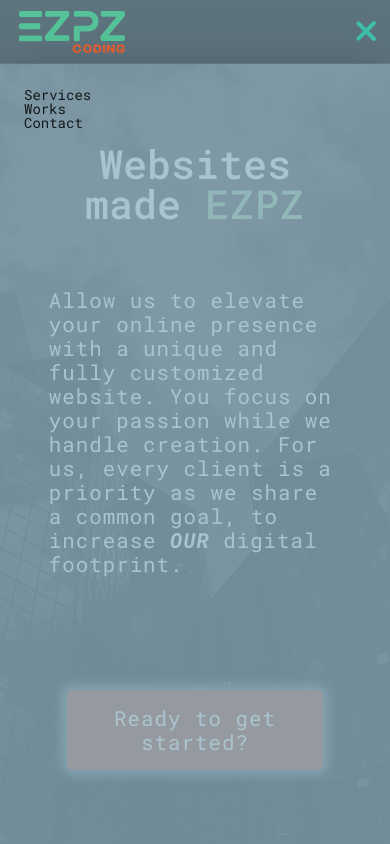
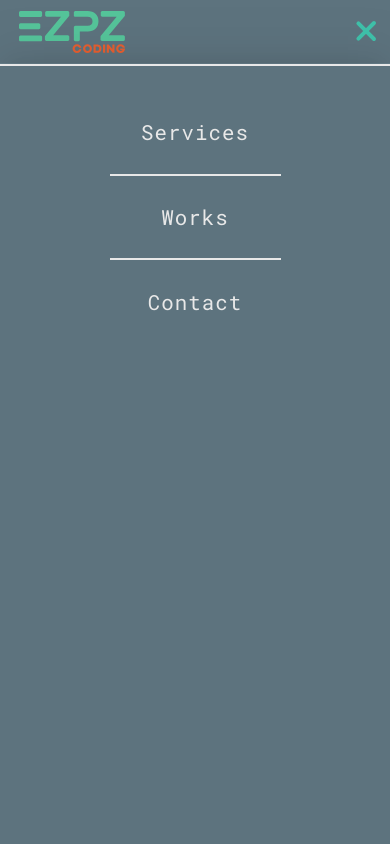
Before and after one commit to pixelverse-studios/pixelverse-studios-ui, a Next.js app: page / in a window 390 px wide. Both pictures are taken after a click on the element 362 px from the left and 31 px from the top of the page. Shown: the top 844 px of the page. Built offline with nearby package versions, Linux system fonts and the light colour scheme.

Commit message:
mobile nav layout

```diff
--- a/components/nav/Nav.module.scss
+++ b/components/nav/Nav.module.scss
@@ -22,13 +22,36 @@
             height: 3rem;
         }
     }
+}
 
-    ul {
+.navContent {
     flex-grow: 0.5;
     height: var(--nav-height);
     display: flex;
     justify-content: space-evenly;
     margin: 0;
+
+    &.mobileNav {
+        flex-direction: column;
+        align-items: center;
+        height: 30vh;
+
+        li {
+            width: 50%;
+            text-align: center;
+            border-top: 2px solid var(--off-white);
+            height: 100%;
+
+            &:nth-of-type(1) {
+                border-top: none;
+            }
+
+            span {
+                font-size: 1.3rem;
+                width: 100%;
+            }
+        }
+    }
 
     li {
         list-style: none;
@@ -47,8 +70,8 @@
 
         &.active {
             font-weight: bold;
-                color: var(--seagreen500);
-            }
+            // color: var(--seagreen500);
+            @include textHover;
         }
     }
 }
--- a/components/nav/index.tsx
+++ b/components/nav/index.tsx
@@ -23,36 +23,16 @@ const Hamburger = ({ onClick, open }: { open: boolean; onClick: any }) => {
     )
 }
 
-const NavContent = () => {
-    const router = useRouter()
-
-    return (
-        <ul>
-            <li
-                className={
-                    router.pathname.includes('services') ? styles.active : ''
-                }>
-                <Link href="/services">Services</Link>
-            </li>
-            <li
-                className={
-                    router.pathname.includes('works') ? styles.active : ''
-                }>
-                <Link href="/works">Works</Link>
-            </li>
-            <li
-                className={
-                    router.pathname.includes('contact') ? styles.active : ''
-                }>
-                <Link href="/contact">Contact</Link>
-            </li>
-        </ul>
-    )
-}
-
 const MobileNavContent = () => {
     const router = useRouter()
     const [open, setOpen] = useState(false)
+
+    const onItemClick = (route: string) => {
+        setOpen(false)
+        setTimeout(() => {
+            router.push(route)
+        }, 500)
+    }
 
     return (
         <>
@@ -64,7 +44,35 @@ const MobileNavContent = () => {
                 onClose={() => setOpen(false)}
                 className="mobileNavDrawer"
                 closable={false}>
-                <NavContent />
+                <ul className={`${styles.mobileNav} ${styles.navContent}`}>
+                    <li
+                        className={
+                            router.pathname.includes('services')
+                                ? styles.active
+                                : ''
+                        }
+                        onClick={() => onItemClick('/services')}>
+                        <span>Services</span>
+                    </li>
+                    <li
+                        className={
+                            router.pathname.includes('works')
+                                ? styles.active
+                                : ''
+                        }
+                        onClick={() => onItemClick('/works')}>
+                        <span>Works</span>
+                    </li>
+                    <li
+                        className={
+                            router.pathname.includes('contact')
+                                ? styles.active
+                                : ''
+                        }
+                        onClick={() => onItemClick('/contact')}>
+                        <span>Contact</span>
+                    </li>
+                </ul>
             </Drawer>
         </>
     )
@@ -72,6 +80,8 @@ const MobileNavContent = () => {
 
 const mobileBreakpoint = 1000
 const Nav = () => {
+    const router = useRouter()
+
     const [showMobileNav, setShowMobileNav] = useState(false)
 
     useEffect(() => {
@@ -98,7 +108,36 @@ const Nav = () => {
                     <img src={logo.src} alt="logo" />
                 </Link>
             </div>
-            {showMobileNav ? <MobileNavContent /> : <NavContent />}
+            {showMobileNav ? (
+                <MobileNavContent />
+            ) : (
+                <ul className={styles.navContent}>
+                    <li
+                        className={
+                            router.pathname.includes('services')
+                                ? styles.active
+                                : ''
+                        }>
+                        <Link href="/services">Services</Link>
+                    </li>
+                    <li
+                        className={
+                            router.pathname.includes('works')
+                                ? styles.active
+                                : ''
+                        }>
+                        <Link href="/works">Works</Link>
+                    </li>
+                    <li
+                        className={
+                            router.pathname.includes('contact')
+                                ? styles.active
+                                : ''
+                        }>
+                        <Link href="/contact">Contact</Link>
+                    </li>
+                </ul>
+            )}
         </nav>
     )
 }
--- a/components/views/landing/Landing.module.scss
+++ b/components/views/landing/Landing.module.scss
@@ -39,6 +39,7 @@
             font-size: 2.5rem;
             margin-bottom: 0;
             text-align: center;
+            line-height: 24px;
 
             span {
                 font-size: 2.5rem;
@@ -186,6 +187,7 @@
 
     .meetTheTeamBlock {
         h1 {
+            line-height: 24px;
             padding: 1rem;
             text-align: center;
             background-color: cadetblue;
--- a/components/views/services/Services.module.scss
+++ b/components/views/services/Services.module.scss
@@ -29,6 +29,7 @@
             margin: 1rem;
             margin-bottom: 3rem;
             text-align: center;
+            line-height: 24px;
         }
 
         .baseCard {
--- a/styles/globals.scss
+++ b/styles/globals.scss
@@ -49,7 +49,8 @@ p {
             background-color: transparent;
 
             .ant-drawer-body {
-                background-color: rgba(149, 184, 201, 0.75);
+                background-color: var(--slate500);
+                border-top: 2px solid var(--off-white);
             }
         }
     }
```
Lines whose indentation alone changed are shown as unchanged.
